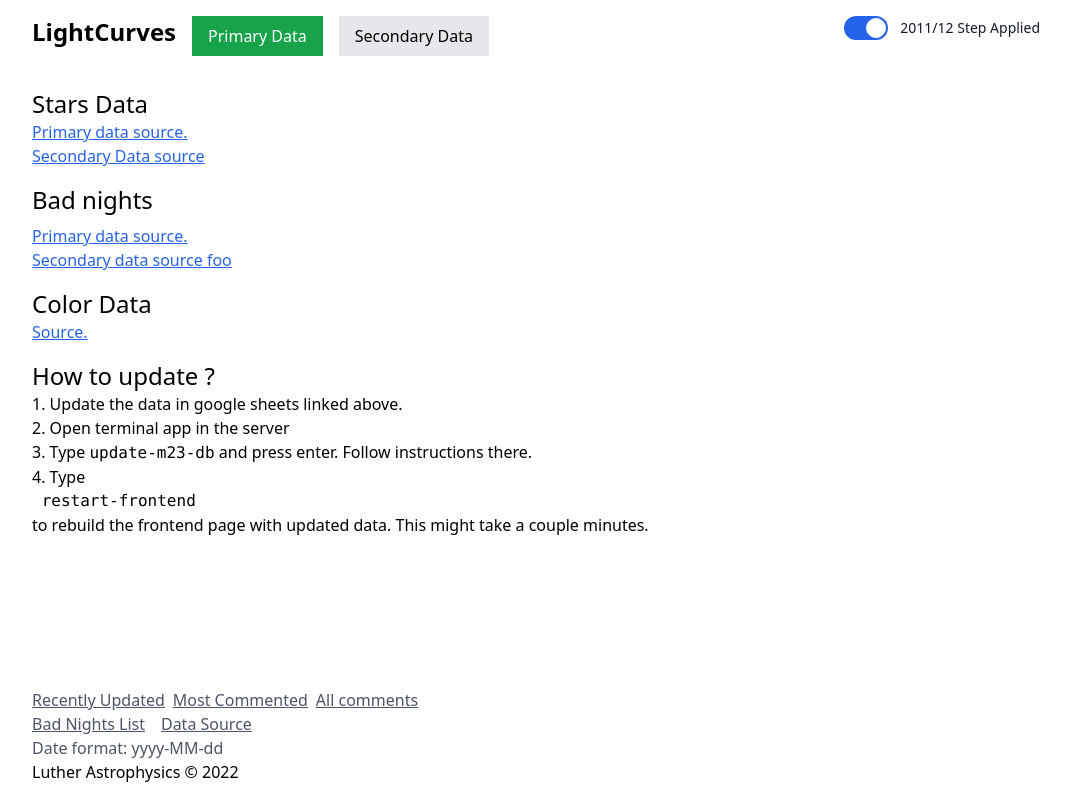
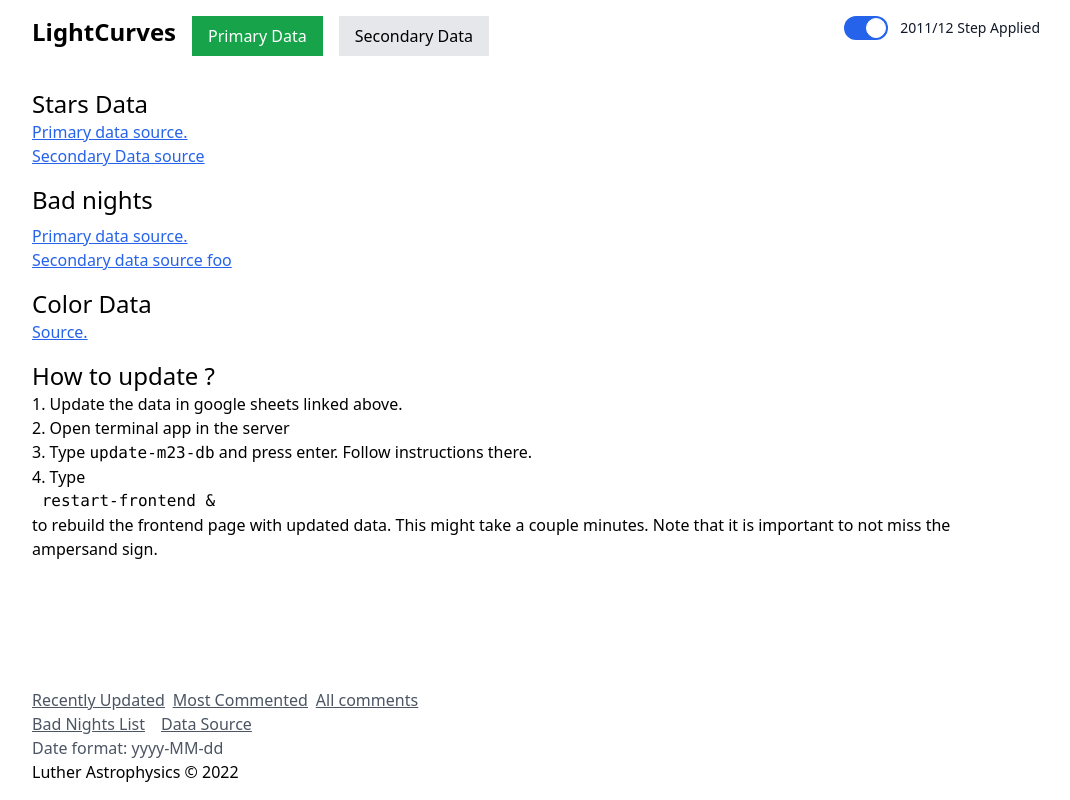
Before and after one commit to LutherAstrophysics/light-curves, a Next.js app in the folder client/: page /settings in a window 1280 px wide. Shown: the whole page, without its empty margins (104-1174 px from the left). Built offline with nearby package versions, Linux system fonts and the light colour scheme.

Commit message:
Update instruction

```diff
--- a/client/pages/settings/index.js
+++ b/client/pages/settings/index.js
@@ -61,9 +61,10 @@ export default function Index() {
                             press enter. Follow instructions there.
                         </li>
                         <li>
-                            Type <pre> restart-frontend </pre> to rebuild the
-                            frontend page with updated data. This might take a
-                            couple minutes.
+                            Type <pre> restart-frontend {"&"} </pre> to rebuild
+                            the frontend page with updated data. This might take
+                            a couple minutes. Note that it is important to not
+                            miss the ampersand sign.
                         </li>
                     </ol>
                 </div>
```
